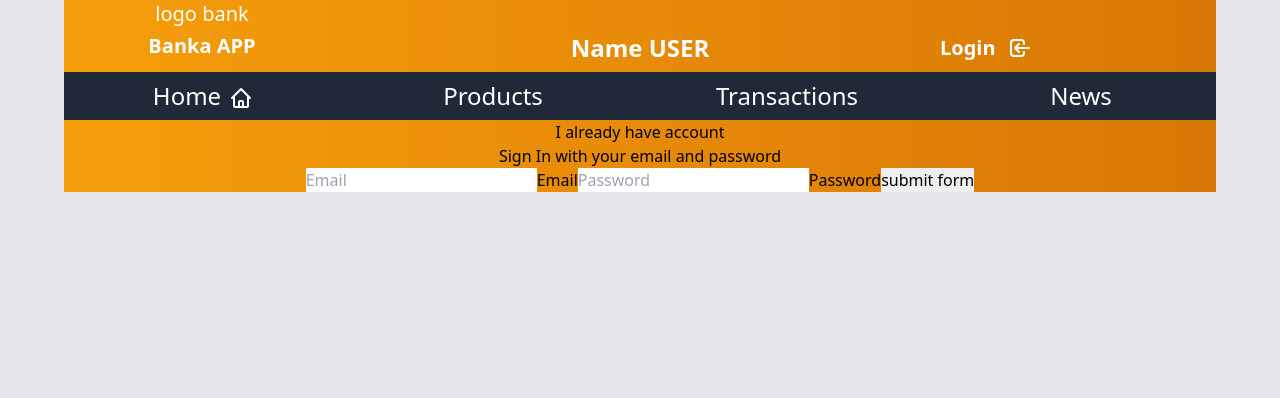
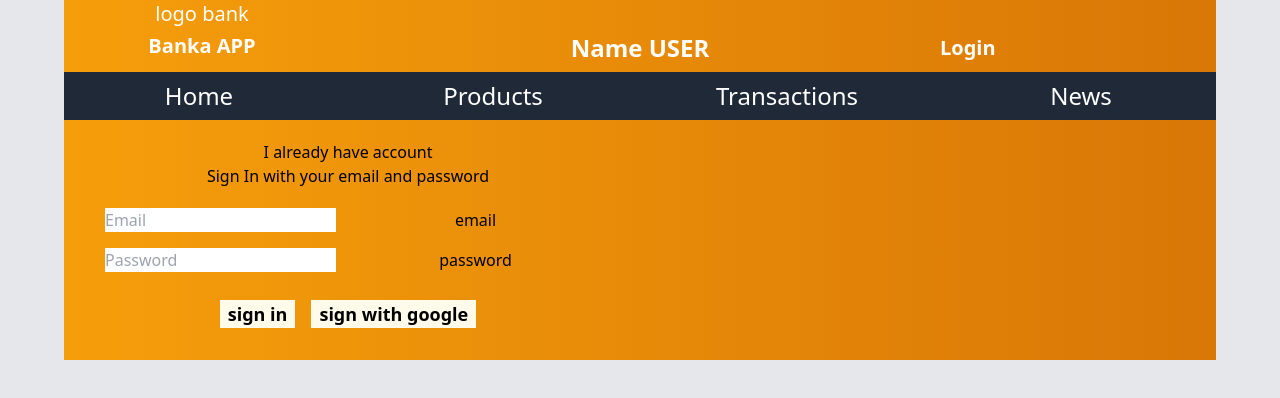
Before and after one commit to BojanMijatovic/bank-app, a React (Create React App) app: page /logIn in a window 1280 px wide. Shown: the top 398 px of the page. Built offline with nearby package versions, Linux system fonts and the light colour scheme; no server answers.

Commit message:
Sign In Authentication

```diff
--- a/package.json
+++ b/package.json
@@ -7,6 +7,7 @@
         "@testing-library/jest-dom": "^5.11.4",
         "@testing-library/react": "^11.1.0",
         "@testing-library/user-event": "^12.1.10",
+        "firebase": "^8.10.0",
         "react": "^17.0.2",
         "react-dom": "^17.0.2",
         "react-router-dom": "^5.2.0",
--- a/src/App.js
+++ b/src/App.js
@@ -11,10 +11,40 @@ import Navbar from './components/Navbar/Navbar';
 import Header from './components/Header/Header';
 import LogInAndOut from './pages/LogInAndOut/LogInAndOut';
 
-const App = () => {
+import { auth } from './firebase/firebase.utils';
+
+class App extends React.Component {
+  constructor(props) {
+    super(props);
+
+    this.state = {
+      currentUser: null,
+    };
+  }
+
+  unsubscribeFromAuth = null;
+
+  componentDidMount() {
+    this.unsubscribeFromAuth = auth.onAuthStateChanged(async (user) => {
+      if (user) {
+        this.setState({ currentUser: user });
+        console.log(user);
+      } else {
+        this.setState({ currentUser: null });
+      }
+    });
+  }
+
+  componentWillUnmount() {
+    this.unsubscribeFromAuth();
+  }
+
+  //  name={this.state.currentUser.displayName}
+
+  render() {
     return (
       <div className='mx-auto text-center max-w-6xl bg-gradient-to-r from-yellow-500  to-yellow-600'>
-      <Navbar />
+        <Navbar currentUser={this.state.currentUser} />
         <Header />
         <Switch>
           <Route exact path='/' component={Home} />
@@ -28,6 +58,7 @@ const App = () => {
         </Switch>
       </div>
     );
-};
+  }
+}
 
 export default App;
--- /dev/null
+++ b/src/components/CustomButton/CustomButton.js
@@ -0,0 +1,11 @@
+import React from 'react';
+
+const CustomButton = ({ children, ...otherProps }) => {
+  return (
+    <button className='m-2 px-2 bg-yellow-50 text-dark text-lg font-semibold' {...otherProps}>
+      {children}
+    </button>
+  );
+};
+
+export default CustomButton;
--- /dev/null
+++ b/src/components/FormInput/FormInput.js
@@ -0,0 +1,12 @@
+import React from 'react';
+
+const FormInput = ({ handleChange, label, ...OtherProps }) => {
+  return (
+    <div className='grid   grid-cols-2 gap-2'>
+      <input className='m-2' onChange={handleChange} {...OtherProps} />
+      {label ? <label className='m-2'>{label}</label> : null}
+    </div>
+  );
+};
+
+export default FormInput;
--- a/src/components/Header/Header.js
+++ b/src/components/Header/Header.js
@@ -4,19 +4,9 @@ import { Link } from 'react-router-dom';
 const Header = () => {
   return (
     <div className='grid grid-cols-4 gap-10 p-2 text-center text-is-justify-content-center text-2xl text-white bg-gray-800'>
-      <div className='flex flex-row justify-center items-center'>
-        <Link to='/'>
-          <h2 className='px-2'>Home</h2>
-        </Link>
-        <svg xmlns='http://www.w3.org/2000/svg' className='h-6 w-6 mt-1' fill='none' viewBox='0 0 24 24' stroke='currentColor'>
-          <path
-            strokeLinecap='round'
-            strokeLinejoin='round'
-            strokeWidth={2}
-            d='M3 12l2-2m0 0l7-7 7 7M5 10v10a1 1 0 001 1h3m10-11l2 2m-2-2v10a1 1 0 01-1 1h-3m-6 0a1 1 0 001-1v-4a1 1 0 011-1h2a1 1 0 011 1v4a1 1 0 001 1m-6 0h6'
-          />
-        </svg>
-      </div>
+      <Link to='/'>
+        <h2 className='px-2'>Home</h2>
+      </Link>
       <Link to='/products'>
         <h2>Products</h2>
       </Link>
--- a/src/components/LogIn/LogIn.js
+++ b/src/components/LogIn/LogIn.js
@@ -1,4 +1,8 @@
 import React from 'react';
+import FormInput from '../FormInput/FormInput';
+import CustomButton from '../CustomButton/CustomButton';
+
+import { signInWithGoogle } from '../../firebase/firebase.utils';
 
 class LogIn extends React.Component {
   constructor(props) {
@@ -18,7 +22,6 @@ class LogIn extends React.Component {
 
   onSubmitForm = (e) => {
     e.preventDefault();
-
     this.setState({
       email: '',
       password: '',
@@ -27,23 +30,32 @@ class LogIn extends React.Component {
 
   render() {
     return (
-      <div className=''>
+      <div className='flex flex-col mt-5 mb-3 items-center justify-center '>
         <h2>I already have account</h2>
         <span>Sign In with your email and password</span>
-
-        <form onSubmit={this.onSubmitForm}>
-          <input type='email' name='email' placeholder='Email' value={this.state.email} onChange={this.onChangeInput} required />
-          <label>Email</label>
-          <input
+        <form onSubmit={this.onSubmitForm} className='flex flex-col items-center my-3'>
+          <FormInput
+            type='email'
+            name='email'
+            placeholder='Email'
+            value={this.state.email}
+            handleChange={this.onChangeInput}
+            required
+            label='email'
+          />
+          <FormInput
             type='password'
             name='password'
             placeholder='Password'
             value={this.state.password}
-            onChange={this.onChangeInput}
+            handleChange={this.onChangeInput}
             required
+            label='password'
           />
-          <label>Password</label>
-          <input type='submit' value='submit form' />
+          <div className='mt-3 flex items-center'>
+            <CustomButton type='submit'>sign in</CustomButton>
+            <CustomButton onClick={signInWithGoogle}>sign with google</CustomButton>
+          </div>
         </form>
       </div>
     );
--- a/src/components/Navbar/Navbar.js
+++ b/src/components/Navbar/Navbar.js
@@ -1,7 +1,9 @@
 import React from 'react';
 import { Link } from 'react-router-dom';
 
-const Navbar = ({ name }) => {
+import { auth } from '../../firebase/firebase.utils';
+
+const Navbar = ({ currentUser }) => {
   return (
     <>
       <div className='grid grid-cols-4 gap-4 text-white text-xl'>
@@ -12,7 +14,7 @@ const Navbar = ({ name }) => {
         <div className='m2 pb-2 col-span-2'>
           <h2 className='pt-8 pb font-semibold text-2xl'>Name USER</h2>
         </div>
-        <div className='m2 pb-2 flex items-center '>
+        {/* <div className='m2 pb-2 flex items-center '>
           <Link to='/logIn'>
             <h3 className='pt-8 pb font-semibold'>Login</h3>
           </Link>
@@ -30,7 +32,21 @@ const Navbar = ({ name }) => {
               d='M11 16l-4-4m0 0l4-4m-4 4h14m-5 4v1a3 3 0 01-3 3H6a3 3 0 01-3-3V7a3 3 0 013-3h7a3 3 0 013 3v1'
             />
           </svg>
-        </div>
+        </div> */}
+
+        {currentUser ? (
+          <div className='m2 pb-2 flex items-center' onClick={() => auth.signOut()}>
+            <Link to='/logout'>
+              <h3 className='pt-8 pb font-semibold'>Logout</h3>
+            </Link>
+          </div>
+        ) : (
+          <div className='m2 pb-2 flex items-center '>
+            <Link to='/login'>
+              <h3 className='pt-8 pb font-semibold'>Login</h3>
+            </Link>
+          </div>
+        )}
       </div>
     </>
   );
--- /dev/null
+++ b/src/firebase/firebase.utils.js
@@ -0,0 +1,30 @@
+//  step 1
+import firebase from 'firebase/app';
+import 'firebase/auth';
+import 'firebase/firestore';
+
+//  step 2
+const config = {
+  apiKey: 'AIzaSyDN4rZfO1NH8EyBV_6YxM6KtTfuFKeViyQ',
+  authDomain: 'bank-app-3ef11.firebaseapp.com',
+  projectId: 'bank-app-3ef11',
+  storageBucket: 'bank-app-3ef11.appspot.com',
+  messagingSenderId: '150150212607',
+  appId: '1:150150212607:web:c44b822d6889be0bc815ca',
+  measurementId: 'G-SQEQC23LPC',
+};
+
+//  step 3
+firebase.initializeApp(config);
+
+//  step 4
+export const auth = firebase.auth();
+export const firestore = firebase.firestore();
+
+// step 5
+const provider = new firebase.auth.GoogleAuthProvider();
+provider.setCustomParameters({ prompt: 'select_account' });
+export const signInWithGoogle = () => auth.signInWithPopup(provider);
+
+// step 6
+export default firebase;
--- a/src/index.css
+++ b/src/index.css
@@ -1,3 +1,3 @@
-@tailwind base;
-@tailwind components;
-@tailwind utilities;
+ @tailwind base;
+ @tailwind components;
+ @tailwind utilities;
--- a/src/pages/LogInAndOut/LogInAndOut.js
+++ b/src/pages/LogInAndOut/LogInAndOut.js
@@ -1,7 +1,11 @@
 import React from 'react';
 import LogIn from '../../components/LogIn/LogIn';
 const LogInAndOut = () => {
-  return <LogIn />;
+  return (
+    <div className='grid grid-cols-2 gap-4'>
+      <LogIn />
+    </div>
+  );
 };
 
 export default LogInAndOut;
```
Also changed, not shown: 1 other file (tests, documents, lock files or other folders). Lines whose indentation alone changed are shown as unchanged.
